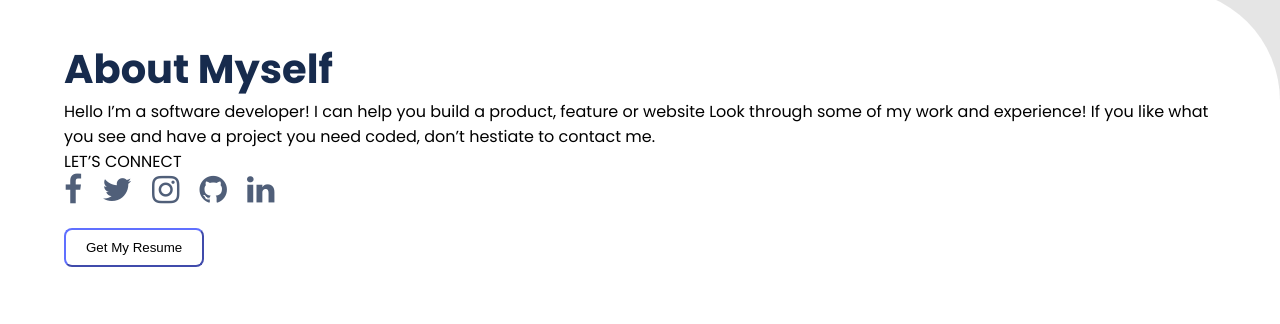
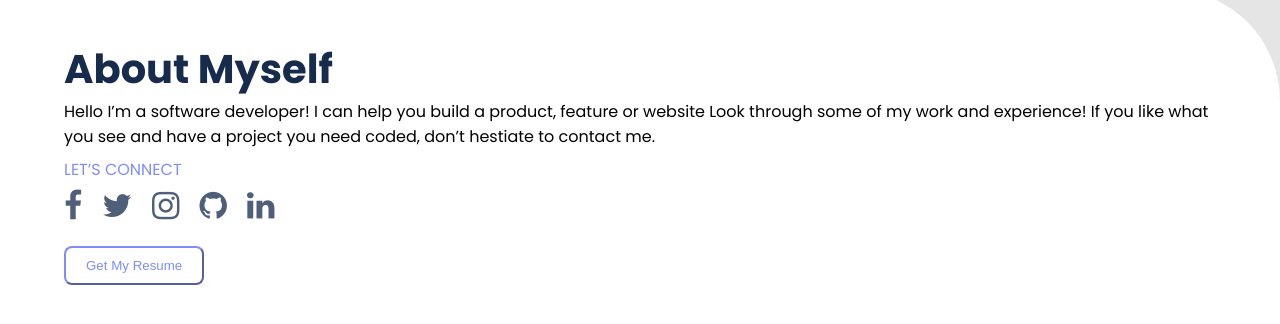
Before and after one commit to Eugeneiyukhun/My_Portfolio, a website: page index.html in a window 1280 px wide. Shown: the part 5477-5801 px from the top of the page. Drawn offline with Linux system fonts and the light colour scheme.

Commit message:
Added modified styles.css

```diff
--- a/styles.css
+++ b/styles.css
@@ -143,6 +143,11 @@ body {
   background-color: #396df2;
 }
 
+.get-resume-btn:hover {
+  color: white;
+  background-color: #396df2;
+}
+
 .icons > ul > li > a:hover {
   color: #7f8cff;
 }
@@ -280,6 +285,11 @@ body {
   font-weight: bold;
 }
 
+.social {
+  color: #7f8cff;
+  margin: 8px 0;
+}
+
 .social-links h2 {
   font-weight: 500;
   font-size: 16px;
@@ -296,8 +306,9 @@ body {
   padding-bottom: 10px;
   padding-left: 20px;
   padding-right: 20px;
-  border-color: #6070ff;
-  margin-top: 20px;
+  border-color: #7f8cff;
+  color: #7f8cff;
+  margin-top: 22px;
   background-color: white;
   border-radius: 8px;
   display: flex;
```
